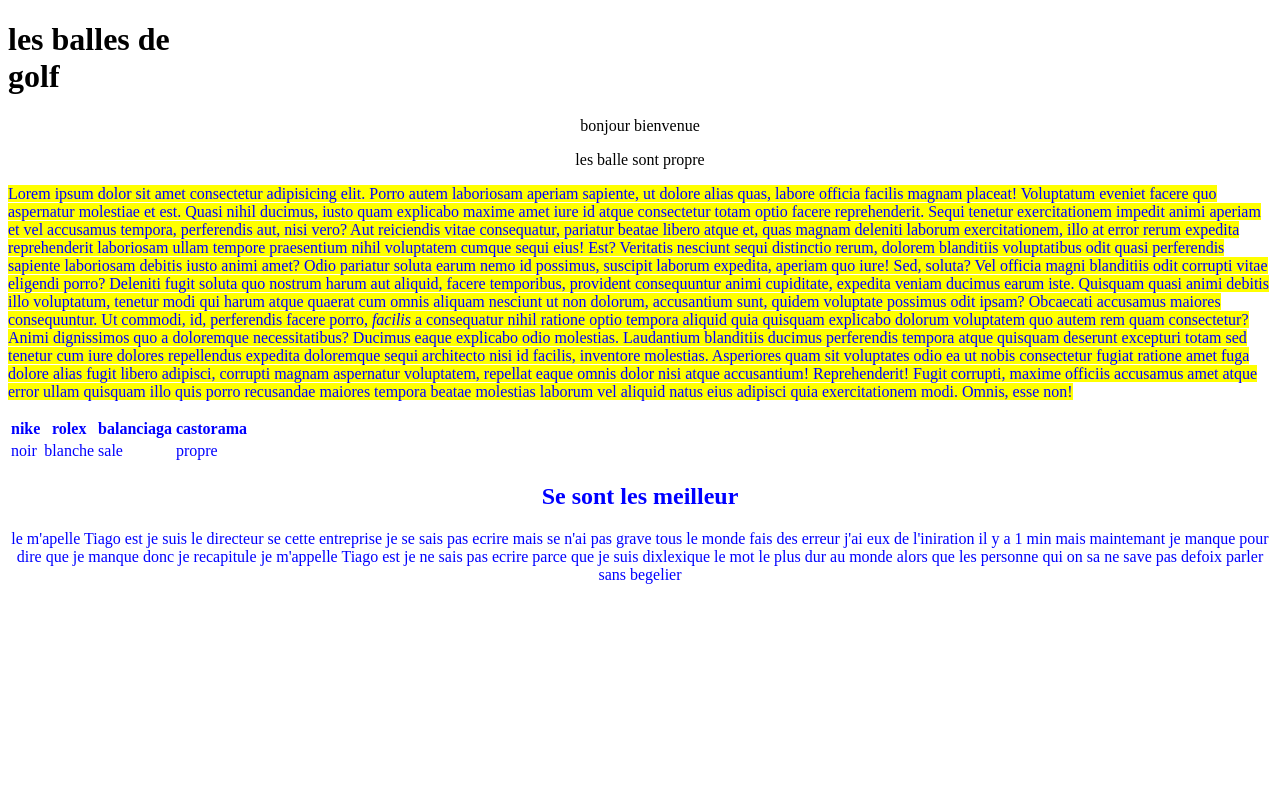
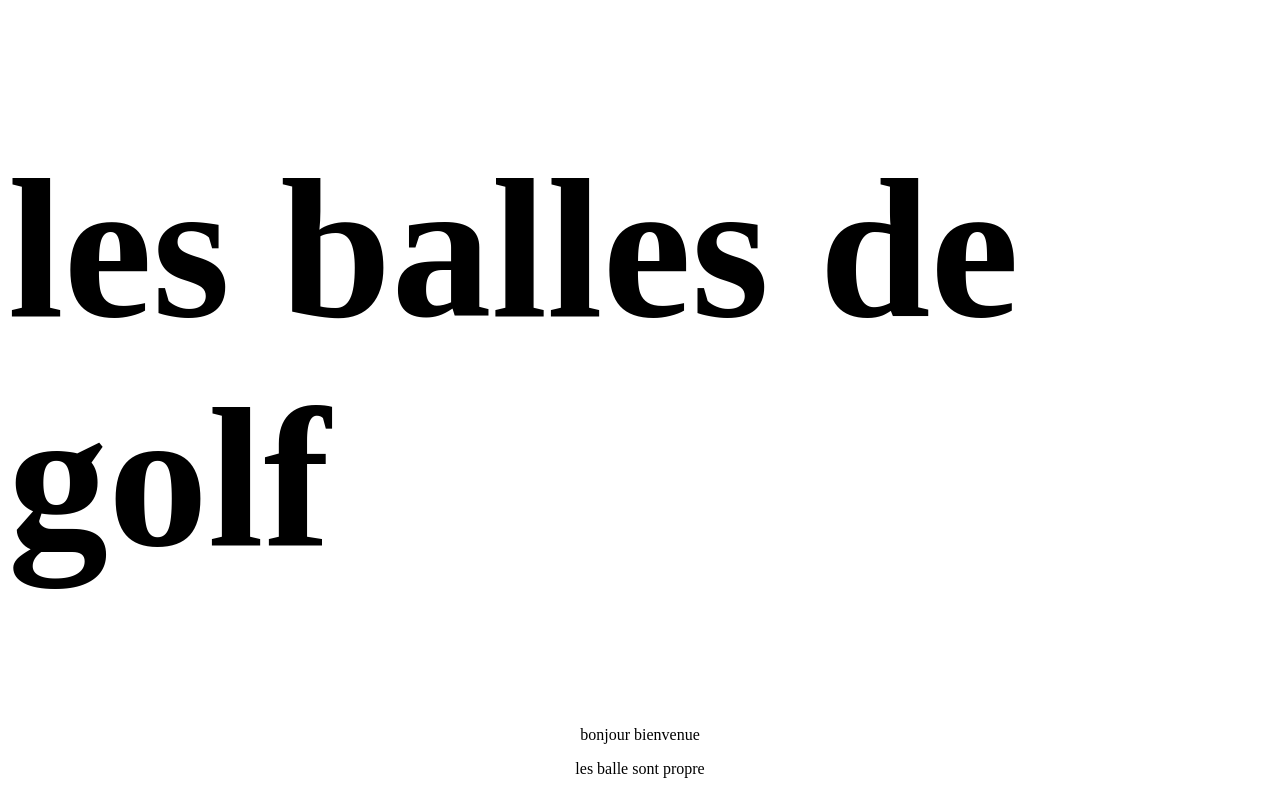
Before and after one commit to Gotitigre/Gotitigre.github.io, a plain HTML site: page index.html in a window 1280 px wide. Shown: the top 791 px of the page. Drawn offline with Linux system fonts and the light colour scheme.

Commit message:
correction exo 3

```diff
--- a/style.css
+++ b/style.css
@@ -10,6 +10,6 @@ h2,p{
     text-align: center;
 }
 h1{
-    width: 200px;
+    font-size: 200px;
     font-family: 'Times New Roman';
 }
```
